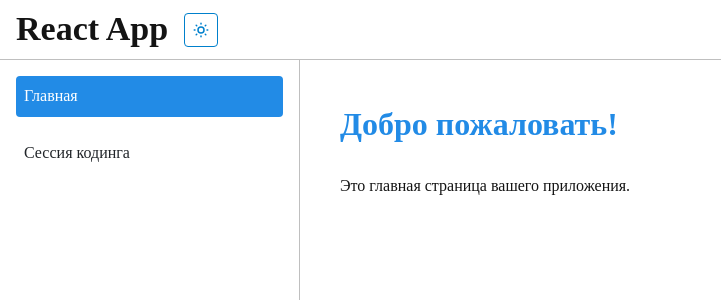
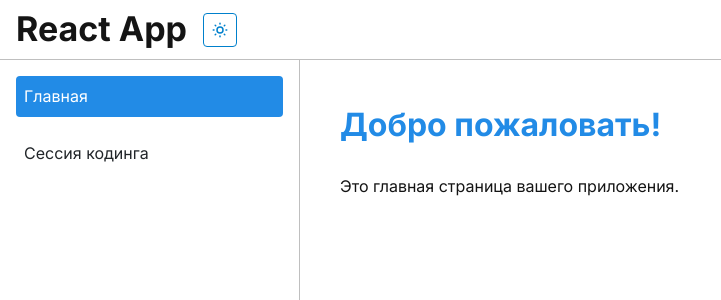
Before and after one commit to obj-QED/Starter-React-JS-Template, a React (Vite) app: page / in a window 1280 px wide. Shown: the top 300 px of the page, without its empty margins (0-721 px from the left). Built offline with nearby package versions, Linux system fonts and the light colour scheme.

Commit message:
update --font-primary in :root

```diff
--- a/src/assets/scss/fonts/_fonts.scss
+++ b/src/assets/scss/fonts/_fonts.scss
@@ -44,8 +44,8 @@ $fonts: (
 }
 
 // Определение переменных для шрифтов
+$primary-font-family: map.get(map.get($fonts, 'primary'), 'family');
+
 :root {
-  --font-primary: @include font-family('primary');
+  --font-primary: #{$primary-font-family};
 }
-
-$font-family: var(--font-primary);
```
